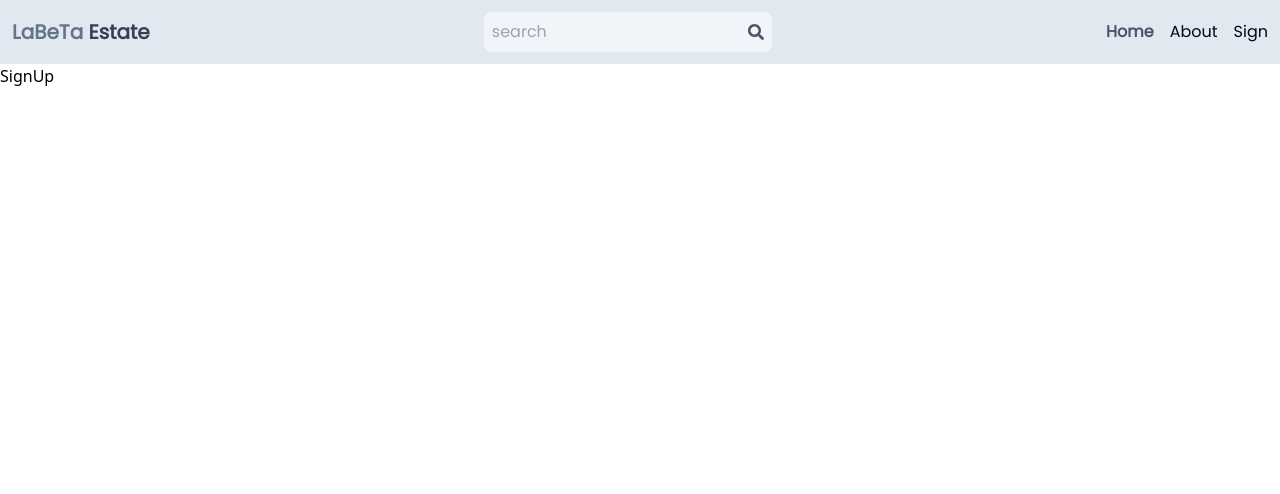
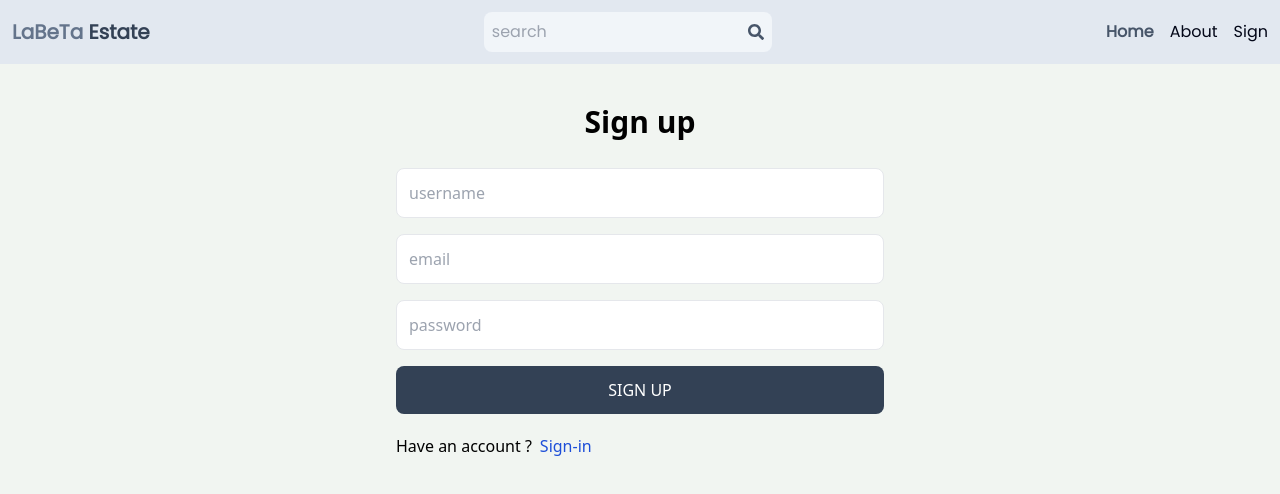
Before and after one commit to Ishan-Sandaruwan/MERN_STATE_FRONTEND_BACKEND, a React (Vite) app in the folder client/: page /sign-up in a window 1280 px wide. Shown: the top 494 px of the page. Built offline with nearby package versions, Linux system fonts and the light colour scheme.

Commit message:
complete signup page ui

```diff
--- a/client/src/index.css
+++ b/client/src/index.css
@@ -2,3 +2,10 @@
 @tailwind base;
 @tailwind components;
 @tailwind utilities;
+
+body{
+    background-color: rgb(241, 245, 241);
+}
+.smooth{
+    transition: all .4s linear;
+}
--- a/client/src/pages/SignUp.jsx
+++ b/client/src/pages/SignUp.jsx
@@ -1,7 +1,21 @@
 import React from 'react'
-
+import { Link } from 'react-router-dom';
 export default function SignUp() {
   return (
-    <div>SignUp</div>
+    <div className='p-3 max-w-lg mx-auto'>
+      <h1 className='text-3xl text-center font-semibold my-7'>Sign up</h1>
+      <form className='flex flex-col gap-4'>
+        <input type='text' placeholder='username' className='border p-3 rounded-lg' id='username'/>
+        <input type='text' placeholder='email' className='border p-3 rounded-lg' id='email'/>
+        <input type='text' placeholder='password' className='border p-3 rounded-lg' id='password'/>
+        <button className='bg-slate-700 text-white p-3 rounded-lg uppercase hover:opacity-90 disabled:opacity-70 smooth'>Sign up</button>
+      </form>
+      <div className='flex gap-2 mt-5'>
+        <p>Have an account ? </p>
+        <Link to={"/sign-in"} >
+          <span className='text-blue-700'>Sign-in</span>
+        </Link>
+      </div>
+    </div>
   )
 }
```
